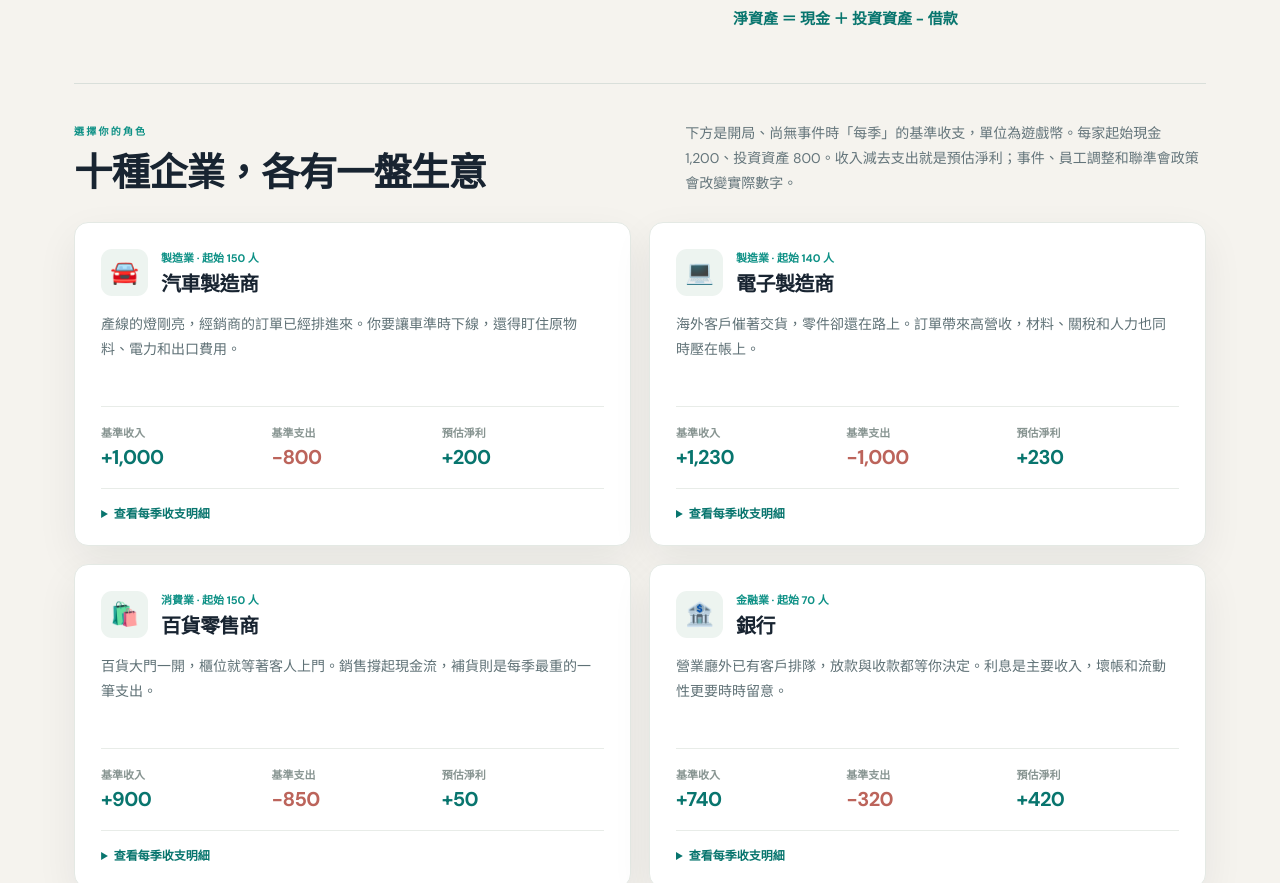
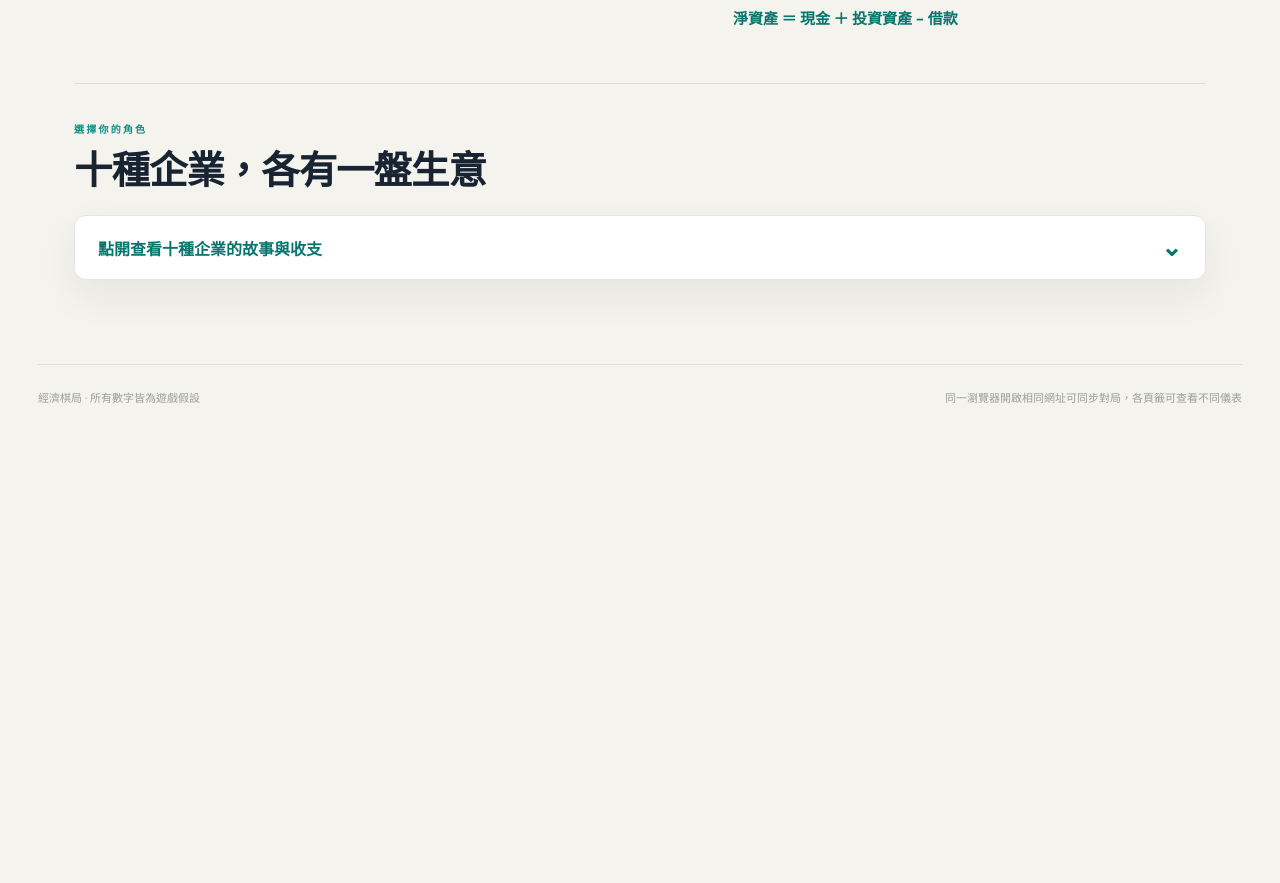
Before and after one commit to educatres/finboardgame, a website: page index.html in a window 1280 px wide. Shown: the part 920-1803 px from the top of the page. After the commit the page ends 1355 px from the top, so only its background shows below. Drawn offline with Linux system fonts and the light colour scheme.

Commit message:
Make role guide expandable with detailed cards

```diff
--- a/game.js
+++ b/game.js
@@ -327,16 +327,16 @@ const scopes={global:'全球事件',personal:'個人事件',sector:'產業事件
 const scopeColor={global:'#cc6d61',personal:'#597bae',sector:'#ca9451'};
 const role=id=>ROLES.find(x=>x.id===id),event=id=>ALL_EVENTS.find(x=>x.id===id);
 const roleStories={
-  auto:'產線的燈剛亮，經銷商的訂單已經排進來。你要讓車準時下線，還得盯住原物料、電力和出口費用。',
-  electronics:'海外客戶催著交貨，零件卻還在路上。訂單帶來高營收，材料、關稅和人力也同時壓在帳上。',
-  retail:'百貨大門一開，櫃位就等著客人上門。銷售撐起現金流，補貨則是每季最重的一筆支出。',
-  bank:'營業廳外已有客戶排隊，放款與收款都等你決定。利息是主要收入，壞帳和流動性更要時時留意。',
-  investment:'開盤鈴剛響，螢幕上的價格不停跳動。投資收益是你的主力，市場轉向時也得承受資產波動。',
-  energy:'調度室電話響個不停，工廠和城市都等著供應。需求帶來營收，原料、設備和融資成本也得一起扛。',
-  logistics:'清晨車隊發車，貨物必須準時送到。接單只是開始，能源與人力支出會決定這趟生意賺多少。',
-  property:'新案開賣，看屋人潮已經走進現場。收入進來之前，利息與固定營運費用每季都照樣到期。',
-  agriculture:'天還沒亮，你已在確認採收、原料和配送車次。每批食品都要準時出貨，材料與能源價格牽動盈虧。',
-  technology:'開發團隊正趕著交付新版服務，客戶也在等系統上線。營收靠專案，人力是最大的基準支出。'
+  auto:'清晨六點，沖壓機的第一聲巨響傳遍廠房，經銷商已打來追問交車日期。你得讓產線不停，還要在原物料、電力和出口費上漲時守住利潤。',
+  electronics:'海外客戶催著下一批產品出貨，採購單上的零件報價卻又變了。訂單金額不小，但材料、人力和關稅一項都不能漏算。',
+  retail:'捲門一拉開，週末人潮就往百貨湧來。你得讓熱賣商品留在貨架上，同時控制補貨成本，才不會忙了一整天卻賺得很薄。',
+  bank:'櫃檯前有人等著貸款，另一邊有人急著提款。利息收入撐起獲利，但每筆壞帳都在考驗銀行手上的現金。',
+  investment:'開盤鐘聲一響，螢幕上的報價不停跳動。你盯著持有的資產等待機會，也知道市場一轉向，投資收益和資產價值都可能跟著變。',
+  energy:'調度室電話響個不停，工廠和城市都在等你的供應。需求帶來訂單，你還得算清原料、日常營運和借款利息的壓力。',
+  logistics:'天還沒亮，車隊已排在倉庫門口，客戶催問貨物何時送到。每趟運送都要用人、用能源；價格一變，這季利潤就跟著晃動。',
+  property:'接待中心的燈亮著，買方正等著下一次看屋。成交能帶進營收，但銀行利息和案場營運費每季照樣到期，空等也有代價。',
+  agriculture:'第一台貨車開進市場，司機等著你確認這批食品的去向。從原料到運輸都要算進成本，價格稍有變動，這季盈虧就可能改寫。',
+  technology:'版本上線倒數，工程師還在修最後一個問題，客戶已打來確認交付時間。人才撐起服務收入，也讓人力成為每季最大的成本。'
 };
 const storageKey='economy-board-v1';
 const viewKey='economy-board-view-v1';
@@ -407,7 +407,7 @@ function renderHomeRoles(){
     const income=METRICS.reduce((sum,m)=>sum+Math.max(0,r.base[m]),0);
     const expense=METRICS.reduce((sum,m)=>sum+Math.max(0,-r.base[m]),0);
     const flowList=positive=>METRICS.filter(m=>positive?r.base[m]>0:r.base[m]<0).map(m=>`<div><dt>${h(homeFlowLabel(m,r.base[m]))}</dt><dd>${money(Math.abs(r.base[m]))}</dd></div>`).join('');
-    return `<article class="home-role"><div class="home-role-title"><span class="home-role-icon" aria-hidden="true">${r.icon}</span><div><span class="home-role-sector">${h(r.sector)} · 起始 ${r.baseHeadcount} 人</span><h3>${h(r.name)}</h3></div></div><p class="home-role-story">${h(roleStories[r.id])}</p><div class="home-role-totals"><div><span>基準收入</span><strong>+${money(income)}</strong></div><div><span>基準支出</span><strong>−${money(expense)}</strong></div><div><span>預估淨利</span><strong>${signed(income-expense)}</strong></div></div><details class="home-role-details"><summary>查看每季收支明細</summary><div class="home-role-flows"><div><h4>收入</h4><dl>${flowList(true)}</dl></div><div><h4>支出</h4><dl>${flowList(false)}</dl></div></div></details></article>`;
+    return `<article class="home-role"><div class="home-role-title"><span class="home-role-icon" aria-hidden="true">${r.icon}</span><div><span class="home-role-sector">${h(r.sector)} · 起始 ${r.baseHeadcount} 人</span><h3>${h(r.name)}</h3></div></div><p class="home-role-story">${h(roleStories[r.id])}</p><div class="home-role-totals"><div><span>基準收入</span><strong>+${money(income)}</strong></div><div><span>基準成本</span><strong>−${money(expense)}</strong></div><div><span>預估淨利</span><strong>${signed(income-expense)}</strong></div></div><div class="home-role-flows"><div><h4>收入來源</h4><dl>${flowList(true)}</dl></div><div><h4>成本與支出</h4><dl>${flowList(false)}</dl></div></div></article>`;
   }).join('');
 }
 function renderSetup(){
--- a/index.html
+++ b/index.html
@@ -32,10 +32,15 @@
         </div>
         <section class="home-roles" aria-labelledby="home-roles-title">
           <div class="home-roles-heading">
-            <div><p class="eyebrow">選擇你的角色</p><h2 id="home-roles-title">十種企業，各有一盤生意</h2></div>
-            <p>下方是開局、尚無事件時「每季」的基準收支，單位為遊戲幣。每家起始現金 1,200、投資資產 800。收入減去支出就是預估淨利；事件、員工調整和聯準會政策會改變實際數字。</p>
+            <p class="eyebrow">選擇你的角色</p><h2 id="home-roles-title">十種企業，各有一盤生意</h2>
           </div>
-          <div id="home-roles" class="home-role-grid"></div>
+          <details class="home-roles-disclosure">
+            <summary>點開查看十種企業的故事與收支 <span aria-hidden="true">⌄</span></summary>
+            <div class="home-roles-content">
+              <p>以下是開局、尚無事件時的每季基準值，單位為遊戲幣。每家起始現金 1,200、投資資產 800。事件、員工調整和聯準會政策會改變實際數字。</p>
+              <div id="home-roles" class="home-role-grid"></div>
+            </div>
+          </details>
         </section>
       </section>
       <div id="setup" class="setup-wrap" hidden>
```
Also changed, not shown: app.js (+11 -11 lines), styles.css.
